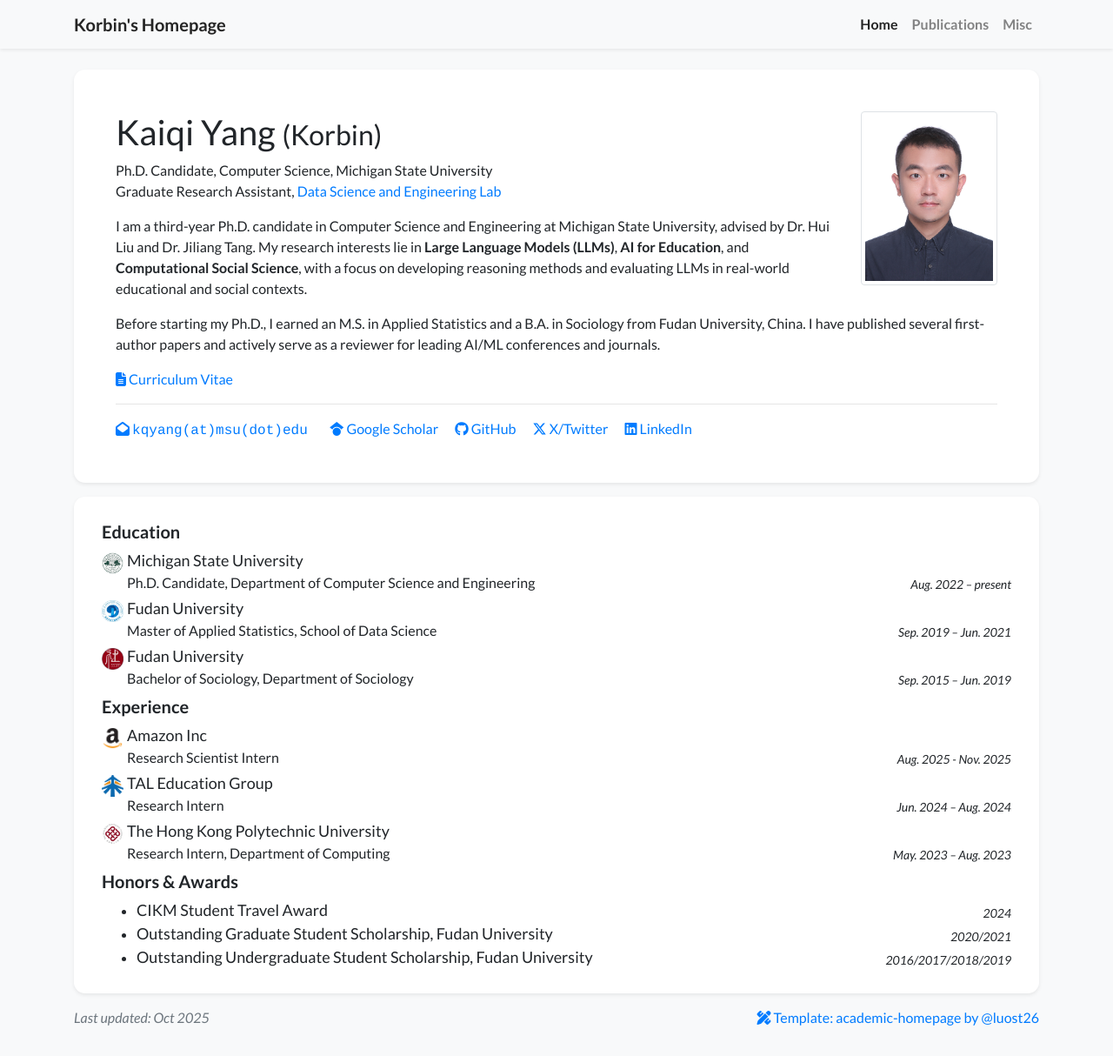
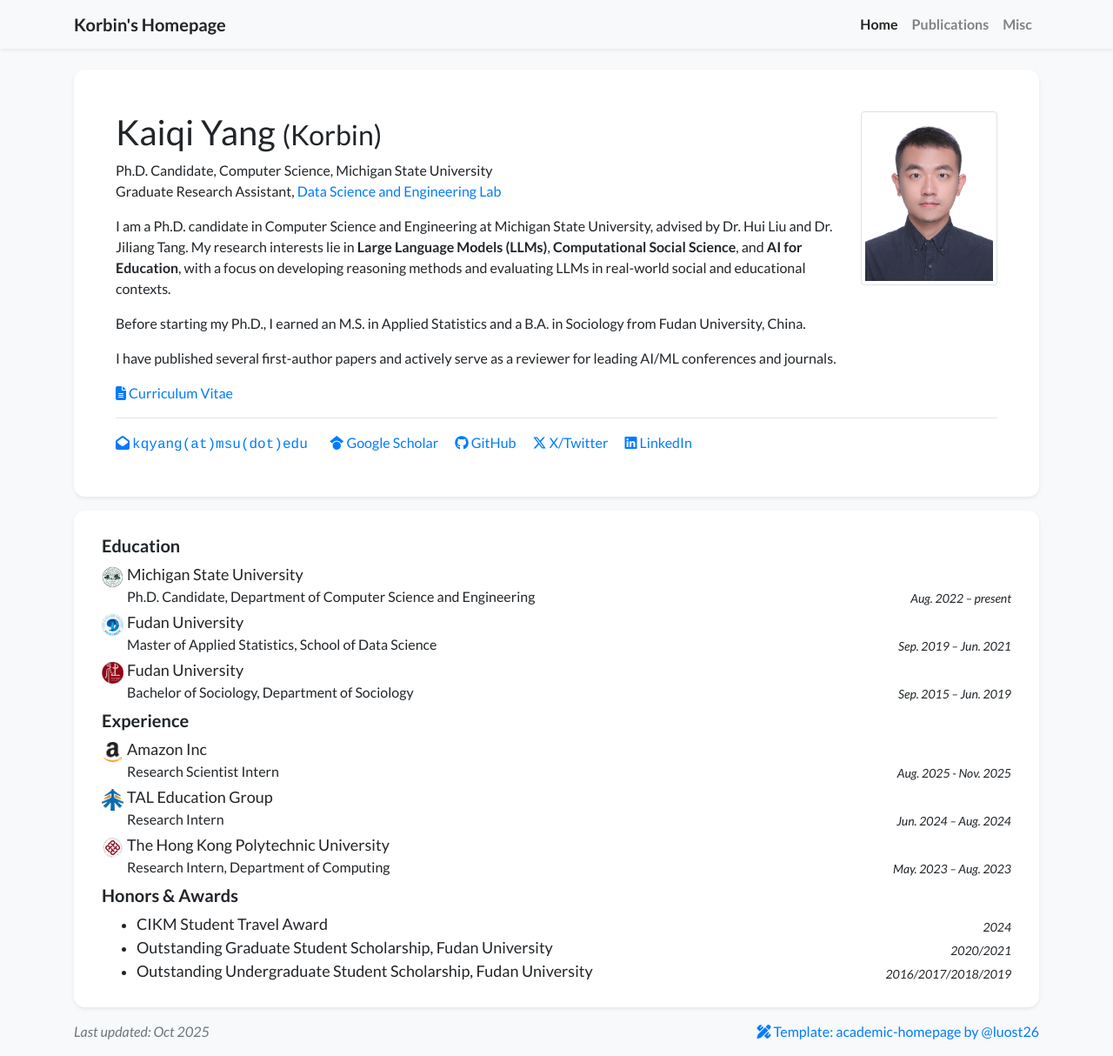
Before and after one commit to KorbinY/korbiny.github.io, a Jekyll site: the page built from index.html, in a window 1280 px wide and 1214 px high. Shown: the whole window at 87% size. Built offline with Jekyll 4.4.1, drawn with Linux system fonts in a browser that asks for light colours; nearby versions of some CDN libraries; a style sheet for code colours, icons or effects is not loaded.

Commit message:
Update Bio

```diff
--- a/_data/profile.yml
+++ b/_data/profile.yml
@@ -24,13 +24,14 @@ linkedin: korbiny
 short_bio_text_justify: false
 short_bio: >-
   <p>
-    I am a third-year Ph.D. candidate in Computer Science and Engineering at Michigan State University,
+    I am a Ph.D. candidate in Computer Science and Engineering at Michigan State University,
     advised by Dr. Hui Liu and Dr. Jiliang Tang. My research interests lie in
-    <b>Large Language Models (LLMs)</b>, <b>AI for Education</b>, and <b>Computational Social Science</b>,
-    with a focus on developing reasoning methods and evaluating LLMs in real-world educational and social contexts.
+    <b>Large Language Models (LLMs)</b>, <b>Computational Social Science</b>, and <b>AI for Education</b>, with a focus on developing reasoning methods and evaluating LLMs in real-world social and educational contexts.
   </p>
   <p>
     Before starting my Ph.D., I earned an M.S. in Applied Statistics and a B.A. in Sociology from Fudan University, China.
+  </p>
+  <p>
     I have published several first-author papers and actively serve as a reviewer for leading AI/ML conferences and journals.
   </p>
 
```
